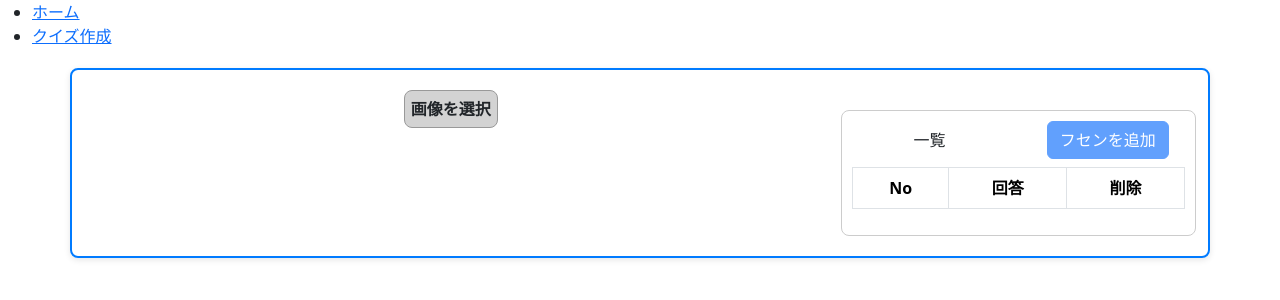
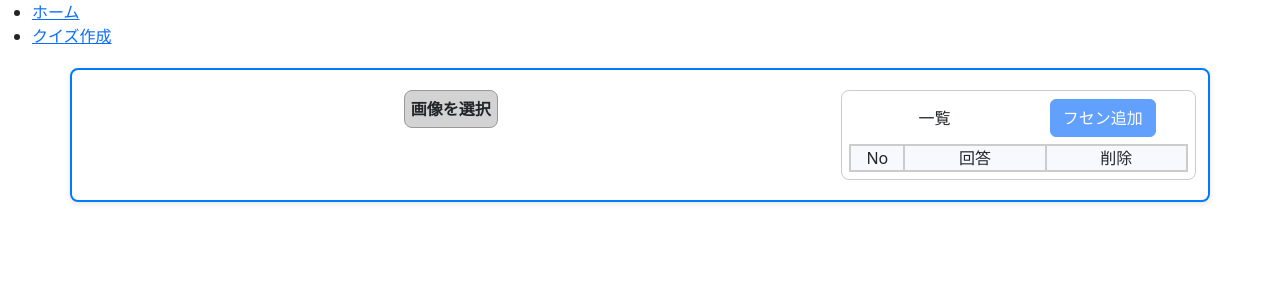
Before and after one commit to takoyakibot/chin2, a React (Create React App) app: page /create-quiz in a window 1280 px wide. Shown: the top 300 px of the page. Built offline with nearby package versions, Linux system fonts and the light colour scheme.

Commit message:
クイズ一覧をdivに修正

```diff
--- a/src/CreateQuiz.js
+++ b/src/CreateQuiz.js
@@ -115,38 +115,36 @@ const handleQuizAnswerChange = (event, index) => {
               <div className="col">
                 {/* フセン追加ボタン */}
                 <button disabled={!showRectangle} onClick={handleAddRectangle} className="btn btn-primary">
-                  フセンを追加
+                  フセン追加
                 </button>
               </div>
             </div>
-            <table className="table table-bordered">
-              <thead>
-                <tr>
-                  <th>No</th>
-                  <th>回答</th>
-                  <th>削除</th>
-                </tr>
-              </thead>
-              <tbody>
+            {/* クイズ一覧のコード */}
+            <div>
+              <div className="row quiz-header">
+                <div className="col col-2">No</div>
+                <div className="col">回答</div>
+                <div className="col">削除</div>
+              </div>
               {quizInfo.map((info, index) => (
-                  <tr key={index}>
-                    <td>{index + 1}</td>
-                    <td>
+                <div key={index} className="row quiz-item">
+                  <div className="col col-2 d-flex align-items-center justify-content-center">
+                    {index + 1}</div>
+                  <div className="col d-flex align-items-center justify-content-center">
                     <select value={info.answer} onChange={(e) => handleQuizAnswerChange(e, index)}>
                       <option value="YES">YES</option>
                       <option value="NO">NO</option>
                     </select>
-                    </td>
-                    <td>
+                  </div>
+                  <div className="col d-flex align-items-center justify-content-center">
                     <button onClick={() => handleRemoveRectangle(index)}
                        className="btn btn-danger btn-remove" style={{ padding: '0 12px' }}>
                       削除
                     </button>
-                    </td>
-                  </tr>
+                  </div>
+                </div>
               ))}
-              </tbody>
-            </table>
+            </div>
           </div>
         </div>
       </div>
--- a/src/style.css
+++ b/src/style.css
@@ -60,25 +60,21 @@ h1 {
 
 /* クイズ一覧フィールドのスタイル */
 .quiz-list {
-  margin-top: 20px;
   border: 1px solid #ccc;
   border-radius: 8px;
-  padding: 10px;
+  padding: 8px 20px;
 }
 
-.quiz-list h2 {
-  font-size: 24px;
-  margin-bottom: 10px;
+.quiz-header .col {
+  background-color: ghostwhite;
+  border: 2px solid #ccc;
+  margin: -1px
 }
 
-.quiz-list ul {
-  list-style-type: none;
-  padding: 0;
-}
-
-.quiz-list li {
-  padding: 5px 0;
-  border-bottom: 1px solid #ccc;
+.quiz-item .col {
+  border: 2px solid #ccc;
+  margin: -1px;
+  padding: 2px;
 }
 
 /* フセンのスタイル */
```
Lines whose indentation alone changed are shown as unchanged.
